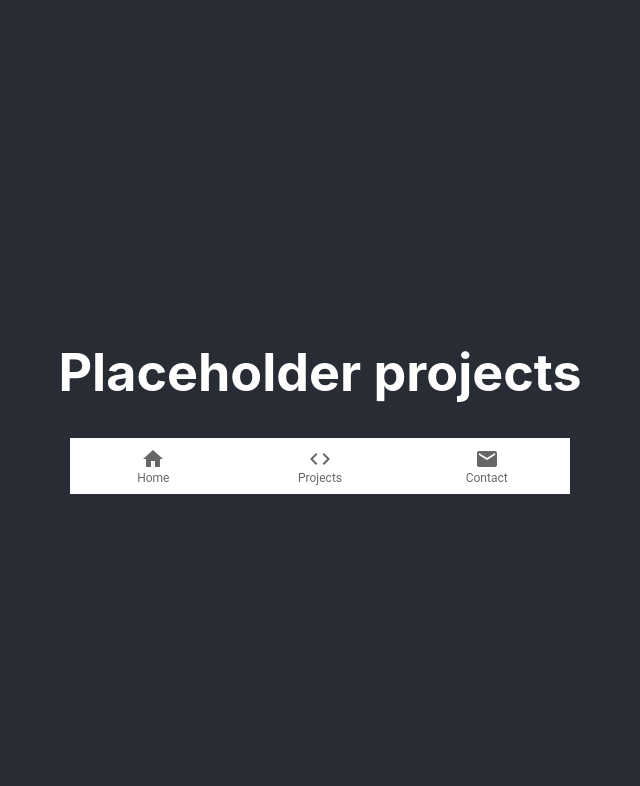
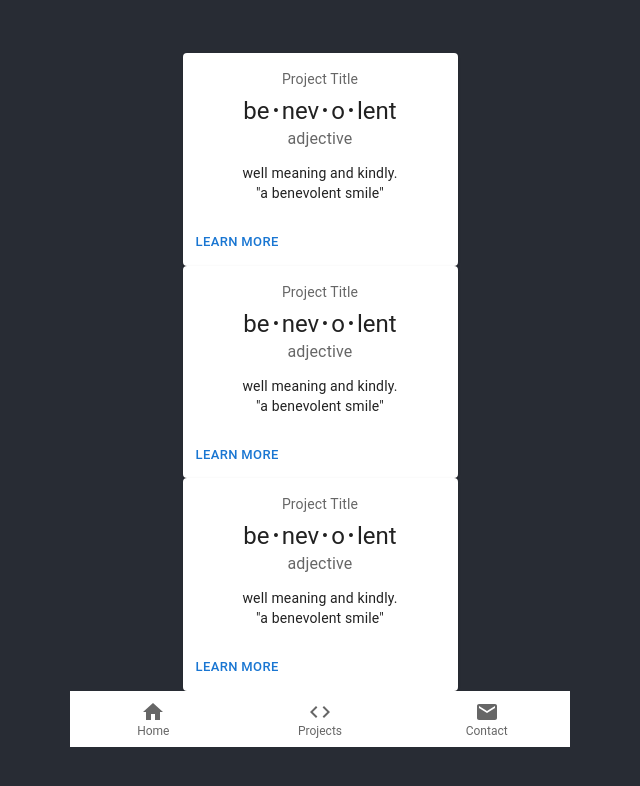
Before and after one commit to mckinnonag/portfolio, a React (Create React App) app in the folder portfolio/: page /projects in a window 1280 px wide. Shown: the top 786 px of the page, without its empty margins (320-960 px from the left). Built offline with nearby package versions, Linux system fonts and the light colour scheme.

Commit message:
added demo project cards

```diff
--- a/portfolio/package.json
+++ b/portfolio/package.json
@@ -17,7 +17,7 @@
     "react": "^18.2.0",
     "react-dom": "^18.2.0",
     "react-router-dom": "^6.3.0",
-    "react-scripts": "5.0.1",
+    "react-scripts": "^5.0.1",
     "typescript": "^4.7.4",
     "web-vitals": "^2.1.4"
   },
--- a/portfolio/src/App.tsx
+++ b/portfolio/src/App.tsx
@@ -4,6 +4,7 @@
 import Contact from './components/Contact/Contact';
 import logo from './logo.svg';
 import './App.css';
+import Projects from './components/Cards/Projects';
 
 function App() {
   return (
@@ -19,7 +20,7 @@
                   </p>
                 </>
                 } />
-              <Route path="/projects" element={<h1>Placeholder projects</h1>} />
+              <Route path="/projects" element={<Projects />} />
               <Route path="/contact" element={<Contact />} />
               <Route path="*" element={<h1>Page not found</h1>} />
             </Routes>
--- /dev/null
+++ b/portfolio/src/components/Cards/ProjectCard.tsx
@@ -0,0 +1,44 @@
+import * as React from 'react';
+import Box from '@mui/material/Box';
+import Card from '@mui/material/Card';
+import CardActions from '@mui/material/CardActions';
+import CardContent from '@mui/material/CardContent';
+import Button from '@mui/material/Button';
+import Typography from '@mui/material/Typography';
+
+const bull = (
+  <Box
+    component="span"
+    sx={{ display: 'inline-block', mx: '2px', transform: 'scale(0.8)' }}
+  >
+    •
+  </Box>
+);
+
+const ProjectCard =() => {
+  return (
+    <Card sx={{ minWidth: 275 }}>
+      <CardContent>
+        <Typography sx={{ fontSize: 14 }} color="text.secondary" gutterBottom>
+          Project Title
+        </Typography>
+        <Typography variant="h5" component="div">
+          be{bull}nev{bull}o{bull}lent
+        </Typography>
+        <Typography sx={{ mb: 1.5 }} color="text.secondary">
+          adjective
+        </Typography>
+        <Typography variant="body2">
+          well meaning and kindly.
+          <br />
+          {'"a benevolent smile"'}
+        </Typography>
+      </CardContent>
+      <CardActions>
+        <Button size="small">Learn More</Button>
+      </CardActions>
+    </Card>
+  );
+}
+
+export default ProjectCard;
--- /dev/null
+++ b/portfolio/src/components/Cards/Projects.tsx
@@ -0,0 +1,13 @@
+import * as React from 'react';
+import ProjectCard from './ProjectCard';
+
+const Projects = () => {
+    return (
+        <>
+            <ProjectCard /> <ProjectCard /> <ProjectCard />
+        </>
+
+    )
+}
+
+export default Projects;
```
Also changed, not shown: 1 other file (tests, documents, lock files or other folders).
